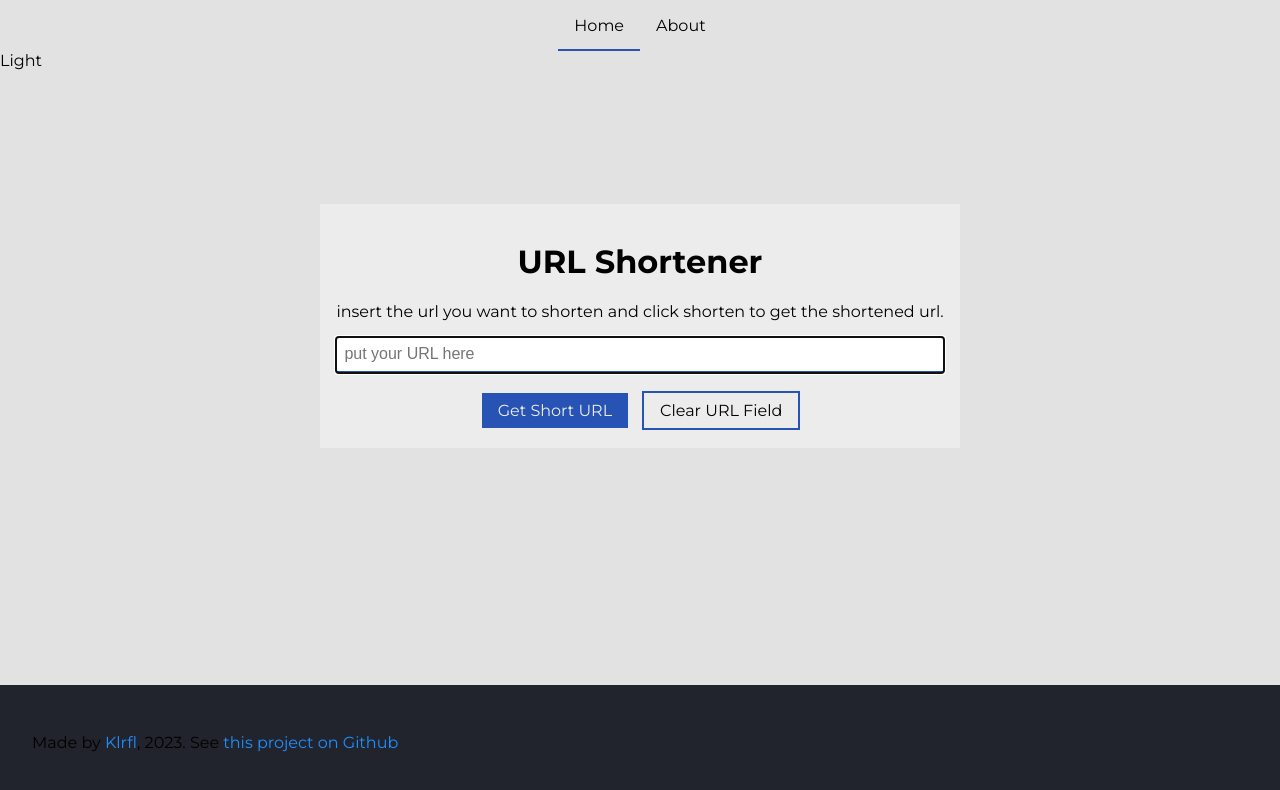
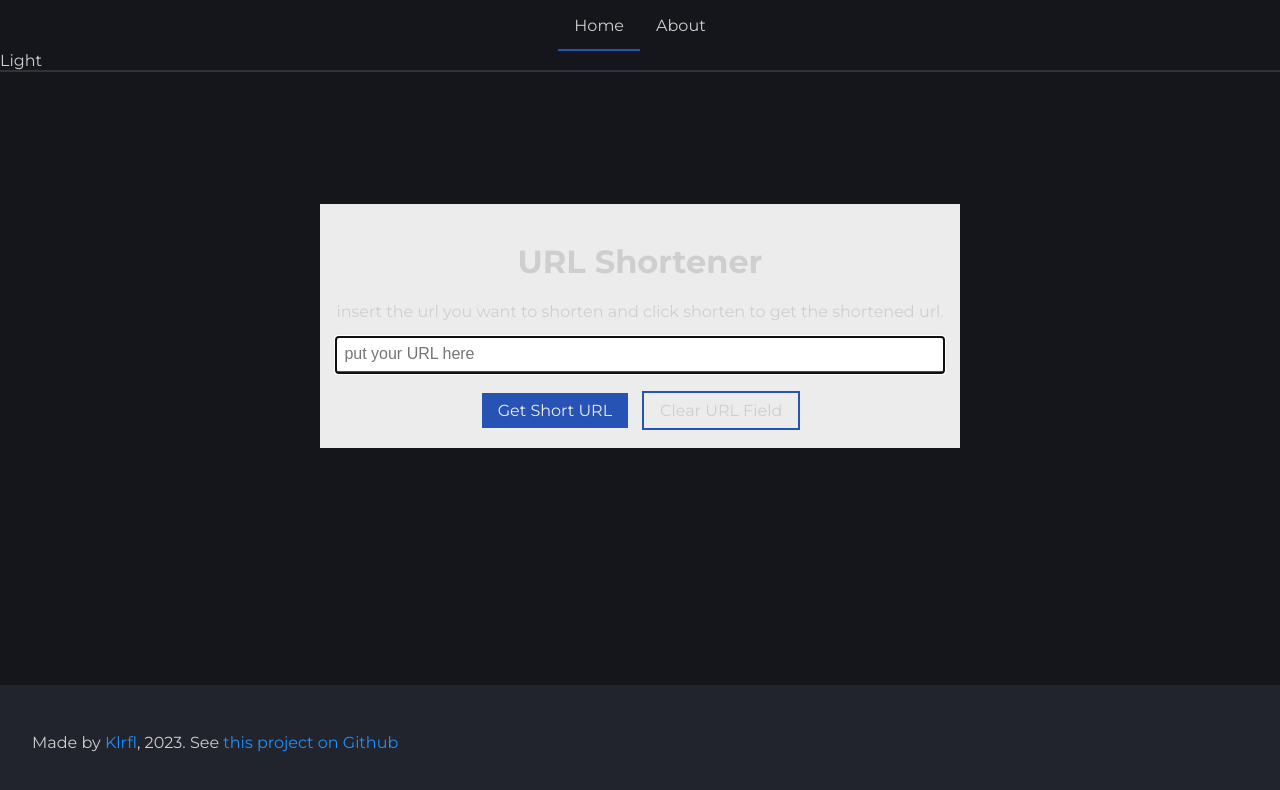
Before and after one commit to Klrfl/url-shortener, a Vue app: page / in a window 1280 px wide. Shown: the top 790 px of the page. Built offline with nearby package versions, Linux system fonts and the light colour scheme.

Commit message:
change variables

```diff
--- a/src/assets/globals.css
+++ b/src/assets/globals.css
@@ -1,6 +1,14 @@
 :root {
   color-scheme: light dark;
+
   --accent: rgb(39, 83, 180);
+  --near-white: #efefef;
+  --dark-white: #e2e2e2;
+  --darker-white: #cecece;
+
+  --dark-grey: #15161c;
+  --bluish-grey: #22242d;
+  --grey: #333;
 }
 
 #app {
@@ -9,7 +17,9 @@
   flex-direction: column;
 }
 
-* {
+*,
+*::before,
+*::after {
   box-sizing: border-box;
 }
 
@@ -28,8 +38,24 @@ button:focus-visible {
   outline: 3px solid dodgerblue;
 }
 
-@media screen and (prefers-color-scheme: light) {
-  body {
-    background: #e2e2e2;
-  }
+.btn {
+  color: var(--darker-white);
 }
+
+[data-theme="dark"] {
+  background: var(--dark-grey);
+  color: var(--darker-white);
+
+  --form-bg: var(--bluish-grey);
+  --nav-outline: var(--grey);
+  --nav-hover: var(--grey);
+}
+
+[data-theme="light"] {
+  background: var(--dark-white);
+  color: var(--dark-grey);
+
+  --form-bg: var(--darker-white);
+  --nav-outline: #cecece;
+  --nav-hover: var(--darker-white);
+}
--- a/src/components/TheFooter.vue
+++ b/src/components/TheFooter.vue
@@ -13,7 +13,7 @@
 <style>
 footer {
   background: #22242d;
-  color: var(--nav-color-dark);
+  color: var(--darker-white);
   padding: 2rem;
   margin-top: auto;
 }
--- a/src/components/UrlForm.vue
+++ b/src/components/UrlForm.vue
@@ -70,7 +70,7 @@ function clearUrl() {
 
 <style>
 header {
-  background: #22242d;
+  background: var(--form-bg);
   padding: 1rem;
   margin: auto;
   text-align: center;
```
